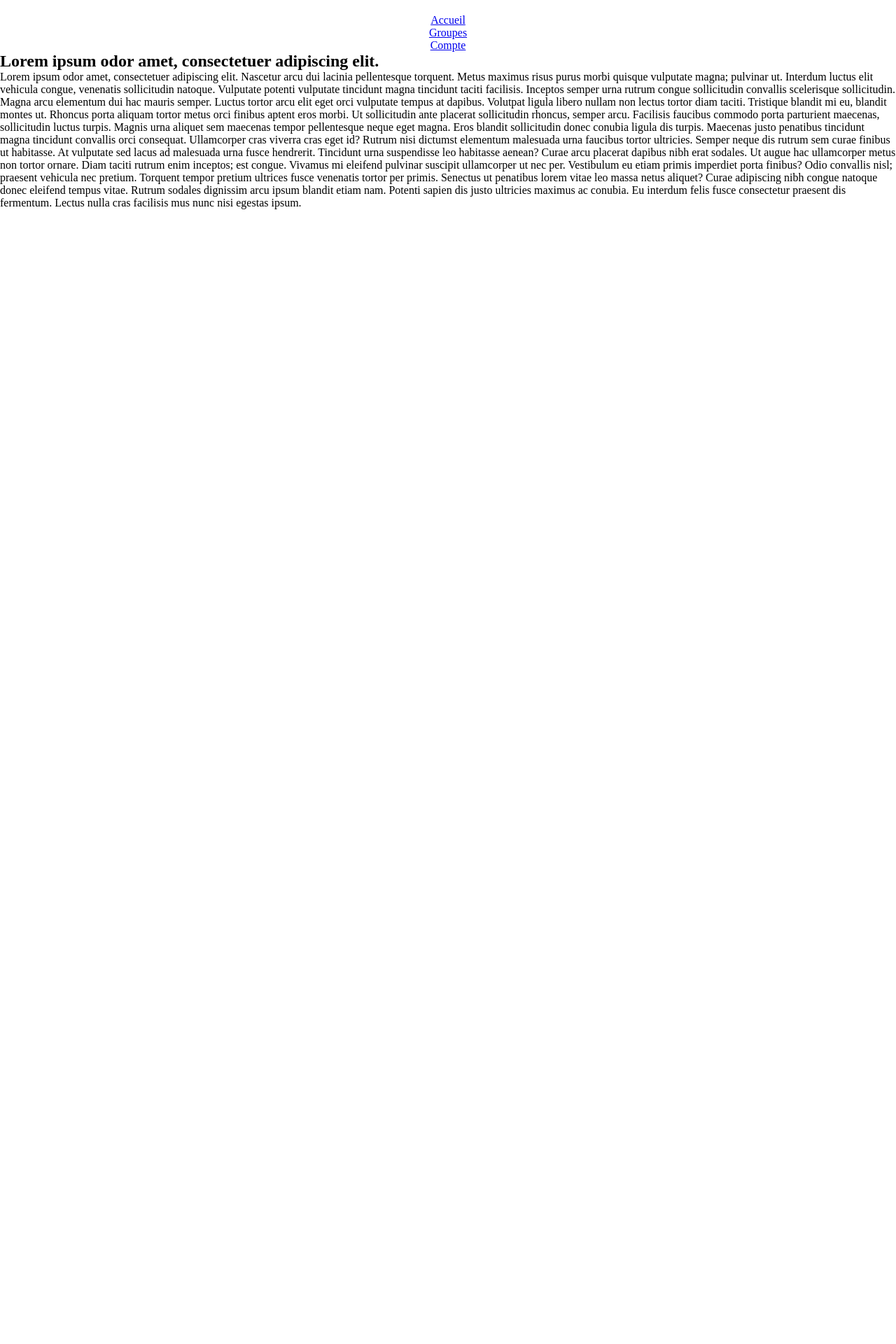
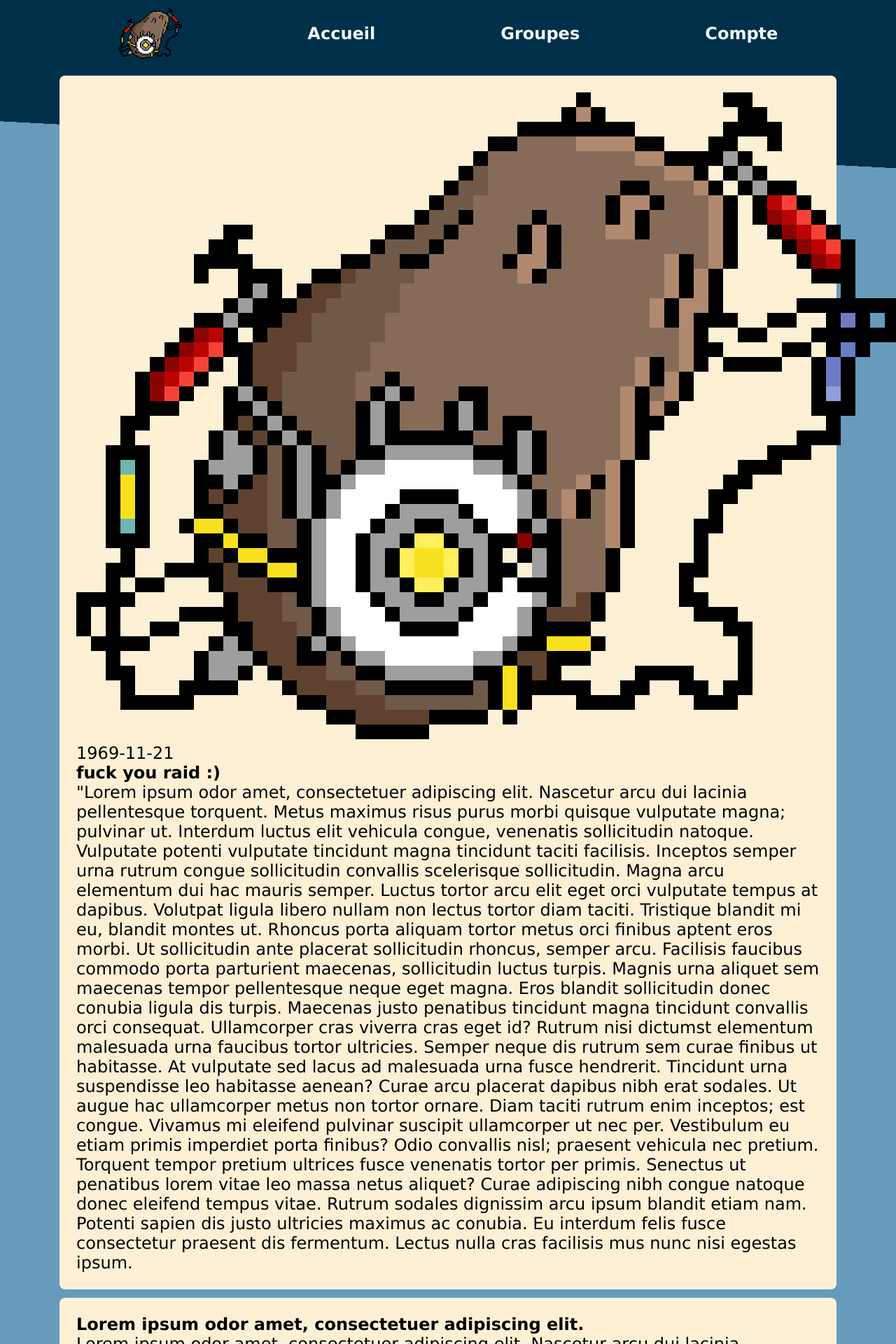
Before and after one commit to yvr8/h2025-Web-ProjetFinalWeb, a PHP site: page / in a window 1280 px wide. Shown: the top 1920 px of the page at 70% size. Before the commit the page ends 299 px from the top, so only its background shows below. Run offline with PHP 8.4, Linux system fonts and the light colour scheme.

Commit message:
css interface basique

```diff
--- a/css/index.css
+++ b/css/index.css
@@ -1,17 +1,70 @@
-*{
+
+* {
     margin: 0;
     padding: 0;
+    font-size: 24px;
+    font-family: Verdana, Arial, sans-serif;
 }
-nav {
-    margin: 0 auto;
-    display: block;
+html {
+    background: linear-gradient(183deg, #003049 10em, #669BBC 1em) no-repeat, #669BBC;
+    background-size: cover;
+    height:100%;
+    font-family: Verdana, Arial, sans-serif;
+}
 
-    padding: 20px 0 0 0;
-    text-align: center;
-    font-size: 16px;
+#main-content-container {
+    width: 300mm;
+    margin-left: auto;
+    margin-right: auto;
+    position: relative;
+    flex-shrink: 0;
+}
 
-    ul li {
-        list-style: none;
+header {
+    /*position*/
+    display: flex;
+    justify-content: space-around;
+    align-items: center;
+    flex-flow: row nowrap;
+    /*style*/
+    background-color: #003049;
+    gap: 0.5em;
+    padding: .5em;
+    img{
+        /*box*/
+        width: auto;
+        height: 3em;
+        flex-basis: 3em;
+    }
+    a{
+        /*position*/
+        display: flex;
+
+        /*text*/
+        font-weight: bold;
+        color: #f0f8ff;
+        text-decoration: none
+    }
+    a:hover, a:active{
+        text-decoration-line: underline;
     }
 }
-https://codepen.io/Mark_Bell00/pen/vYELmNM
+
+article{
+    background-color: #FDF0D5;
+    border-radius: 8px;
+    margin: .5em;
+    padding: 1em;
+    /*icon, username, publish date, sub*/
+    .info {
+
+    }
+    /*likes, dislike, share*/
+    .reaction
+    /*just comment*/
+    .comment
+
+    p{
+        margin
+    }
+}
--- a/index.html
+++ b/index.html
@@ -7,22 +7,45 @@
     <title>F/home</title>
 </head>
 <body>
+    <div id="main-content-container">
     <header>
+        <img src="images/glados.png" alt="logo patate glados">
+        <a href="#">Accueil</a>
+        <a href="#">Groupes</a>
+        <a href="#">Compte</a>
+    </header>
+        <article>
+            <div class="info">
+                <!--profile picture-->
+                <img src="images/glados.png">
+                <!--date--> <!--format to "Il y a 1ans", "hier", "aujourd'hui"-->
+                <p>1969-11-21</p>
+                <!---->
 
-    </header>
-    <nav>
-        <div>
-            <ul>
-                <li><a href="#">Accueil</a> </li>
-                <li><a href="#">Groupes</a> </li>
-                <li><a href="#">Compte</a> </li>
-            </ul>
             </div>
-    </nav>
+            <div class="content">
+                <h1>fuck you raid :)</h1>
+                <p>"Lorem ipsum odor amet, consectetuer adipiscing elit. Nascetur arcu dui lacinia pellentesque torquent. Metus maximus risus purus morbi quisque vulputate magna; pulvinar ut. Interdum luctus elit vehicula congue, venenatis sollicitudin natoque. Vulputate potenti vulputate tincidunt magna tincidunt taciti facilisis. Inceptos semper urna rutrum congue sollicitudin convallis scelerisque sollicitudin. Magna arcu elementum dui hac mauris semper.
+
+                Luctus tortor arcu elit eget orci vulputate tempus at dapibus. Volutpat ligula libero nullam non lectus tortor diam taciti. Tristique blandit mi eu, blandit montes ut. Rhoncus porta aliquam tortor metus orci finibus aptent eros morbi. Ut sollicitudin ante placerat sollicitudin rhoncus, semper arcu. Facilisis faucibus commodo porta parturient maecenas, sollicitudin luctus turpis. Magnis urna aliquet sem maecenas tempor pellentesque neque eget magna. Eros blandit sollicitudin donec conubia ligula dis turpis. Maecenas justo penatibus tincidunt magna tincidunt convallis orci consequat.
+
+                Ullamcorper cras viverra cras eget id? Rutrum nisi dictumst elementum malesuada urna faucibus tortor ultricies. Semper neque dis rutrum sem curae finibus ut habitasse. At vulputate sed lacus ad malesuada urna fusce hendrerit. Tincidunt urna suspendisse leo habitasse aenean? Curae arcu placerat dapibus nibh erat sodales. Ut augue hac ullamcorper metus non tortor ornare. Diam taciti rutrum enim inceptos; est congue. Vivamus mi eleifend pulvinar suscipit ullamcorper ut nec per.
+
+                Vestibulum eu etiam primis imperdiet porta finibus? Odio convallis nisl; praesent vehicula nec pretium. Torquent tempor pretium ultrices fusce venenatis tortor per primis. Senectus ut penatibus lorem vitae leo massa netus aliquet? Curae adipiscing nibh congue natoque donec eleifend tempus vitae. Rutrum sodales dignissim arcu ipsum blandit etiam nam. Potenti sapien dis justo ultricies maximus ac conubia. Eu interdum felis fusce consectetur praesent dis fermentum. Lectus nulla cras facilisis mus nunc nisi egestas ipsum.</p>
+            </div>
+        </article>
         <article>
-        <h1>
-            Lorem ipsum odor amet, consectetuer adipiscing elit.
-        </h1>
+            <h1>Lorem ipsum odor amet, consectetuer adipiscing elit.</h1>
+            <p>Lorem ipsum odor amet, consectetuer adipiscing elit. Nascetur arcu dui lacinia pellentesque torquent. Metus maximus risus purus morbi quisque vulputate magna; pulvinar ut. Interdum luctus elit vehicula congue, venenatis sollicitudin natoque. Vulputate potenti vulputate tincidunt magna tincidunt taciti facilisis. Inceptos semper urna rutrum congue sollicitudin convallis scelerisque sollicitudin. Magna arcu elementum dui hac mauris semper.
+
+                Luctus tortor arcu elit eget orci vulputate tempus at dapibus. Volutpat ligula libero nullam non lectus tortor diam taciti. Tristique blandit mi eu, blandit montes ut. Rhoncus porta aliquam tortor metus orci finibus aptent eros morbi. Ut sollicitudin ante placerat sollicitudin rhoncus, semper arcu. Facilisis faucibus commodo porta parturient maecenas, sollicitudin luctus turpis. Magnis urna aliquet sem maecenas tempor pellentesque neque eget magna. Eros blandit sollicitudin donec conubia ligula dis turpis. Maecenas justo penatibus tincidunt magna tincidunt convallis orci consequat.
+
+                Ullamcorper cras viverra cras eget id? Rutrum nisi dictumst elementum malesuada urna faucibus tortor ultricies. Semper neque dis rutrum sem curae finibus ut habitasse. At vulputate sed lacus ad malesuada urna fusce hendrerit. Tincidunt urna suspendisse leo habitasse aenean? Curae arcu placerat dapibus nibh erat sodales. Ut augue hac ullamcorper metus non tortor ornare. Diam taciti rutrum enim inceptos; est congue. Vivamus mi eleifend pulvinar suscipit ullamcorper ut nec per.
+
+                Vestibulum eu etiam primis imperdiet porta finibus? Odio convallis nisl; praesent vehicula nec pretium. Torquent tempor pretium ultrices fusce venenatis tortor per primis. Senectus ut penatibus lorem vitae leo massa netus aliquet? Curae adipiscing nibh congue natoque donec eleifend tempus vitae. Rutrum sodales dignissim arcu ipsum blandit etiam nam. Potenti sapien dis justo ultricies maximus ac conubia. Eu interdum felis fusce consectetur praesent dis fermentum. Lectus nulla cras facilisis mus nunc nisi egestas ipsum.</p>
+        </article>
+        <article>
+            <h1>Lorem ipsum odor amet, consectetuer adipiscing elit.</h1>
             <p>Lorem ipsum odor amet, consectetuer adipiscing elit. Nascetur arcu dui lacinia pellentesque torquent. Metus maximus risus purus morbi quisque vulputate magna; pulvinar ut. Interdum luctus elit vehicula congue, venenatis sollicitudin natoque. Vulputate potenti vulputate tincidunt magna tincidunt taciti facilisis. Inceptos semper urna rutrum congue sollicitudin convallis scelerisque sollicitudin. Magna arcu elementum dui hac mauris semper.
 
                 Luctus tortor arcu elit eget orci vulputate tempus at dapibus. Volutpat ligula libero nullam non lectus tortor diam taciti. Tristique blandit mi eu, blandit montes ut. Rhoncus porta aliquam tortor metus orci finibus aptent eros morbi. Ut sollicitudin ante placerat sollicitudin rhoncus, semper arcu. Facilisis faucibus commodo porta parturient maecenas, sollicitudin luctus turpis. Magnis urna aliquet sem maecenas tempor pellentesque neque eget magna. Eros blandit sollicitudin donec conubia ligula dis turpis. Maecenas justo penatibus tincidunt magna tincidunt convallis orci consequat.
@@ -34,5 +57,6 @@
     <footer>
 
     </footer>
+    </div>
 </body>
 </html>
```
Also changed, not shown: test.html (added, +35 -0 lines), favicon.ico (added), images/glados.png (added). Lines whose indentation alone changed are shown as unchanged.
